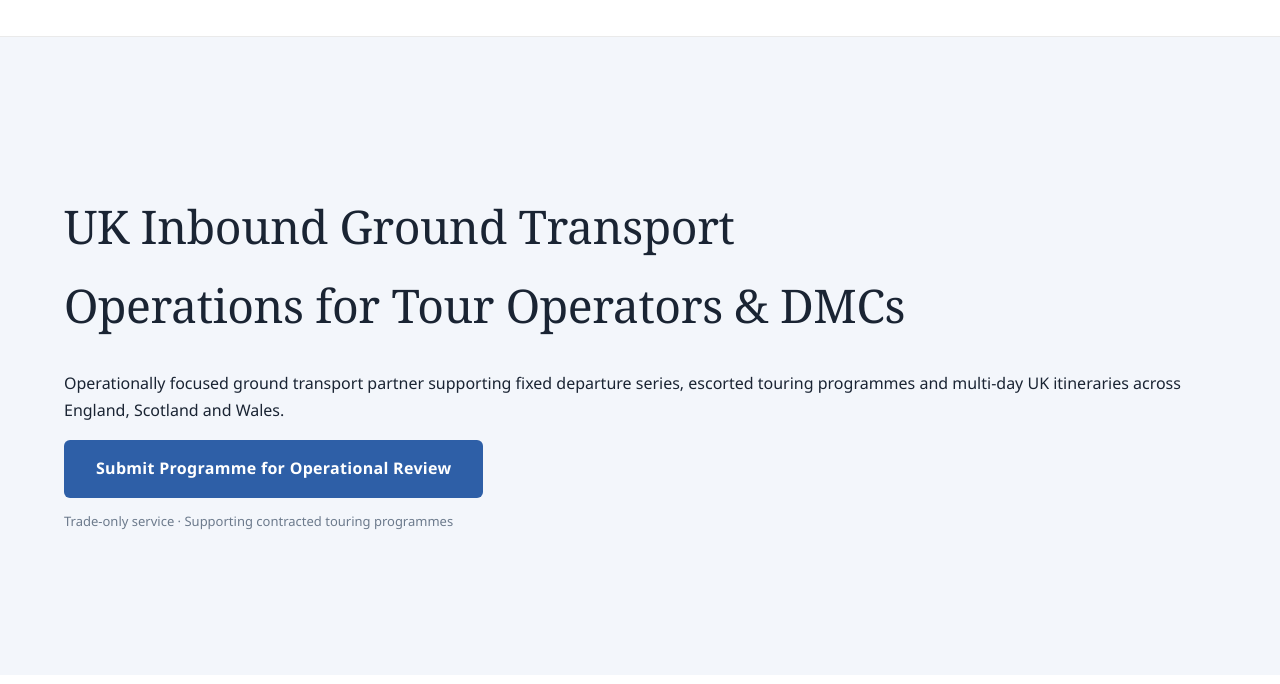
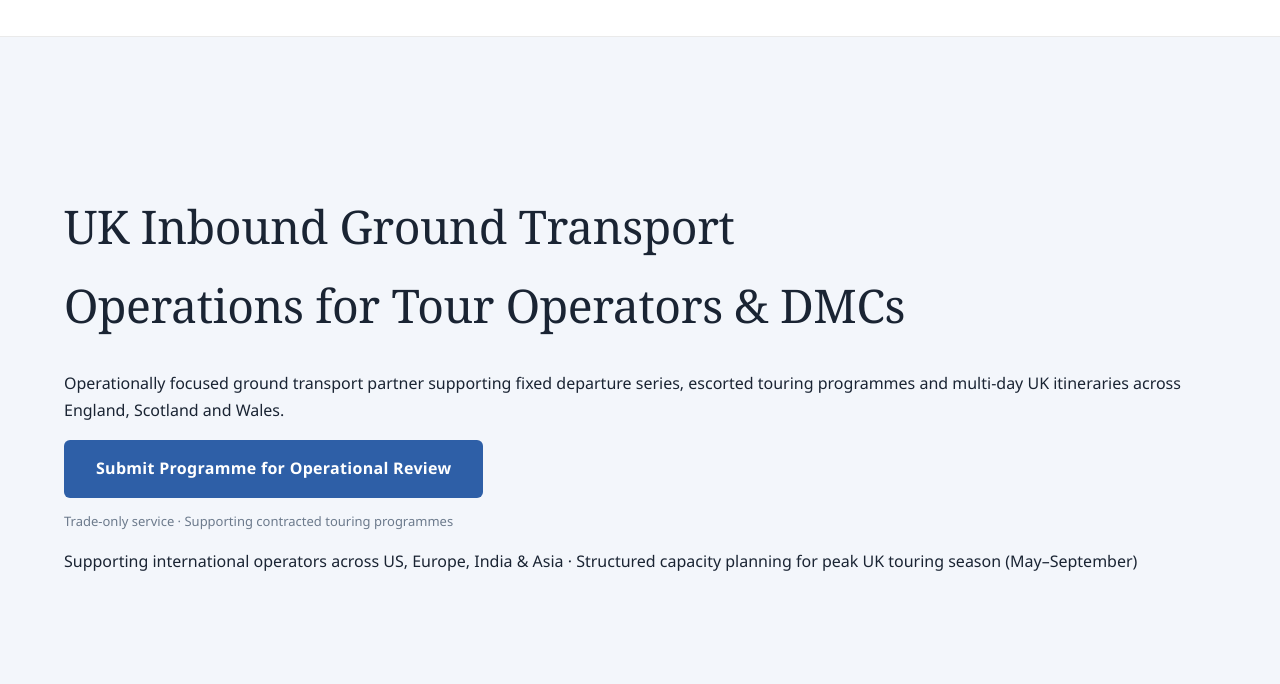
Before and after one commit to kandiahtk-crypto/evershine-trade-website, a plain HTML site: page index.html in a window 1280 px wide. Shown: the part 116-800 px from the top of the page. Drawn offline with Linux system fonts and the light colour scheme.

Commit message:
Update index.html

```diff
--- a/index.html
+++ b/index.html
@@ -60,6 +60,10 @@
     <p class="micro-note">
       Trade-only service · Supporting contracted touring programmes
     </p>
+    <p class="authority-note">
+  Supporting international operators across US, Europe, India & Asia ·
+  Structured capacity planning for peak UK touring season (May–September)
+</p>
 
   </div>
 </section>
```
